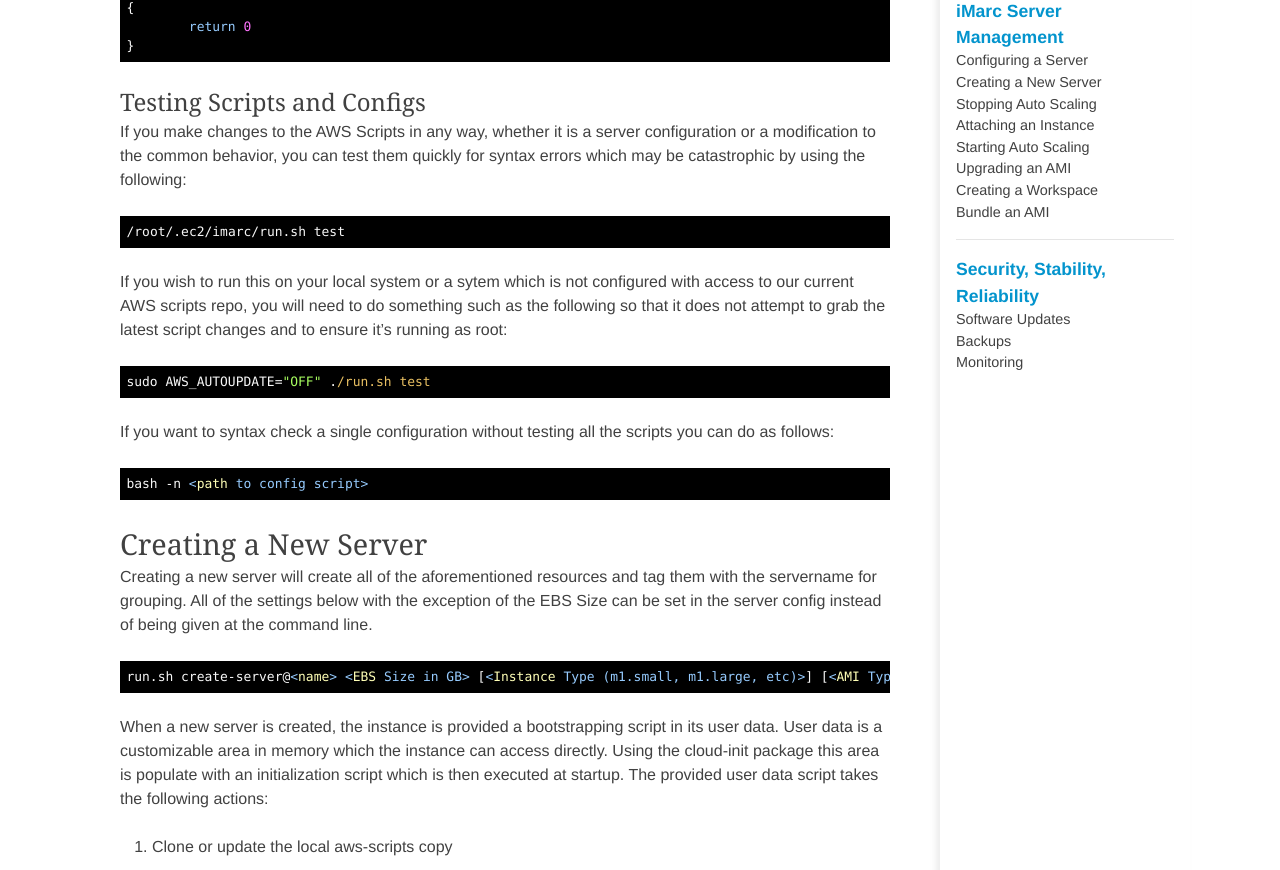
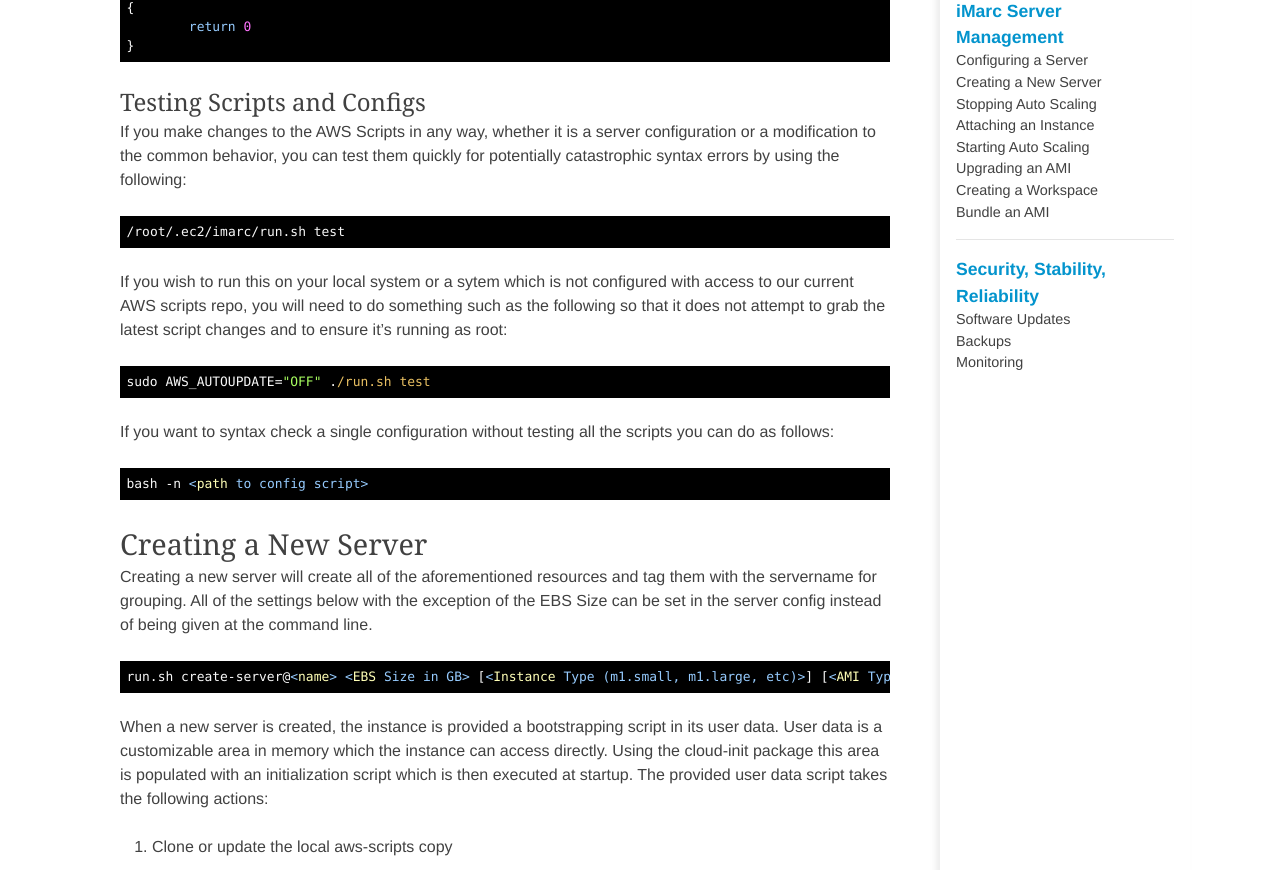
Before and after one commit to imarc/handbook, a Jekyll site: the page built from servers.markdown, in a window 1280 px wide and 1400 px high, scrolled down 2952 px. Shown: the part 137-1007 px from the top of the window. Built offline with Jekyll 4.4.1, drawn with Linux system fonts in a browser that asks for light colours; nearby versions of some CDN libraries; some web fonts are replaced; some of the changed text lies outside the part shown.

Commit message:
Altered some language and fixed some typos.

```diff
--- a/servers.markdown
+++ b/servers.markdown
@@ -97,7 +97,7 @@ You can add custom logic or commands that a server will run whenever a new insta
 
 #### Testing Scripts and Configs
 
-If you make changes to the AWS Scripts in any way, whether it is a server configuration or a modification to the common behavior, you can test them quickly for syntax errors which may be catastrophic by using the following:
+If you make changes to the AWS Scripts in any way, whether it is a server configuration or a modification to the common behavior, you can test them quickly for potentially catastrophic syntax errors by using the following:
 
 	/root/.ec2/imarc/run.sh test
 
@@ -115,7 +115,7 @@ Creating a new server will create all of the aforementioned resources and tag th
 
 	run.sh create-server@<name> <EBS Size in GB> [<Instance Type (m1.small, m1.large, etc)>] [<AMI Type (web-server)] [<Region (us-east-1)>] [Zone (a, b, etc)]
 
-When a new server is created, the instance is provided a bootstrapping script in its user data.  User data is a customizable area in memory which the instance can access directly.  Using the cloud-init package this area is populate with an initialization script which is then executed at startup.  The provided user data script takes the following actions:
+When a new server is created, the instance is provided a bootstrapping script in its user data.  User data is a customizable area in memory which the instance can access directly.  Using the cloud-init package this area is populated with an initialization script which is then executed at startup.  The provided user data script takes the following actions:
 
 1. Clone or update the local aws-scripts copy
 2. Execute the the aws-scripts `init.sh` script with the "persist" argument
```
Also changed, not shown: other parts of servers.markdown (+2 -2 lines).
